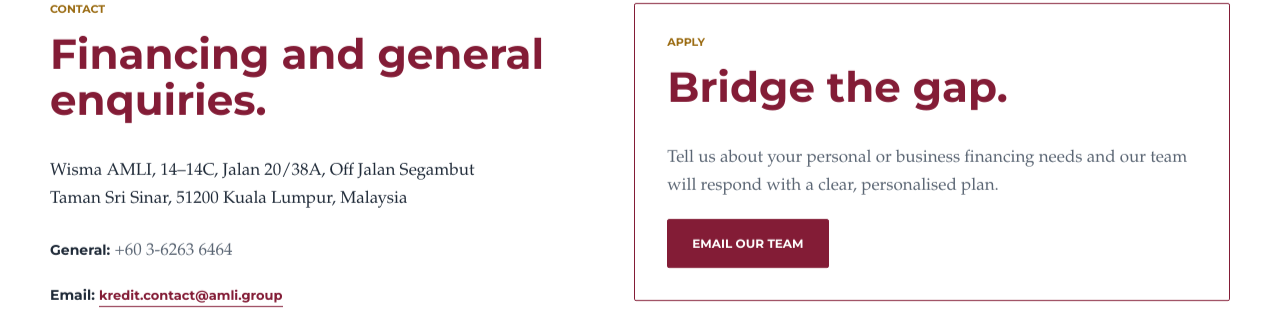
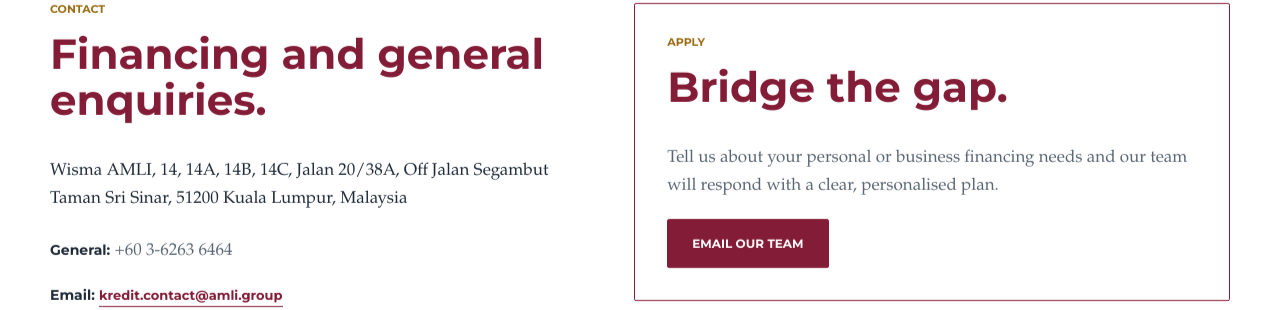
Before and after one commit to tyler-moon/amli-kredit-website, a Next.js app: page / in a window 1280 px wide. Shown: the part 3057-3367 px from the top of the page. Built offline with nearby package versions, Linux system fonts and the light colour scheme.

Commit message:
Address: revert to full 14, 14A, 14B, 14C form

```diff
--- a/app/page.tsx
+++ b/app/page.tsx
@@ -196,7 +196,7 @@
               <p className="eyebrow">Contact</p>
               <h2>Financing and general enquiries.</h2>
               <address>
-                Wisma AMLI, 14&ndash;14C, Jalan 20/38A, Off Jalan Segambut
+                Wisma AMLI, 14, 14A, 14B, 14C, Jalan 20/38A, Off Jalan Segambut
                 <br />
                 Taman Sri Sinar, 51200 Kuala Lumpur, Malaysia
               </address>
```
